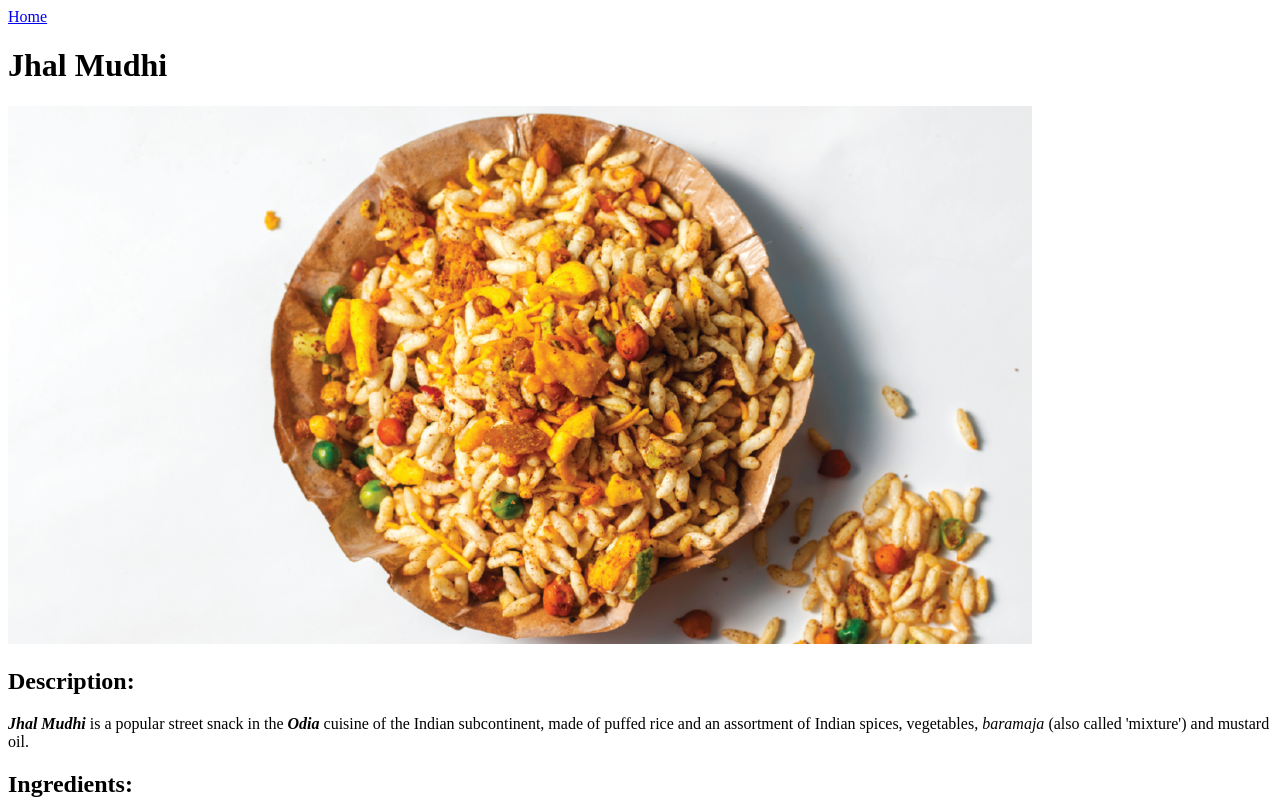
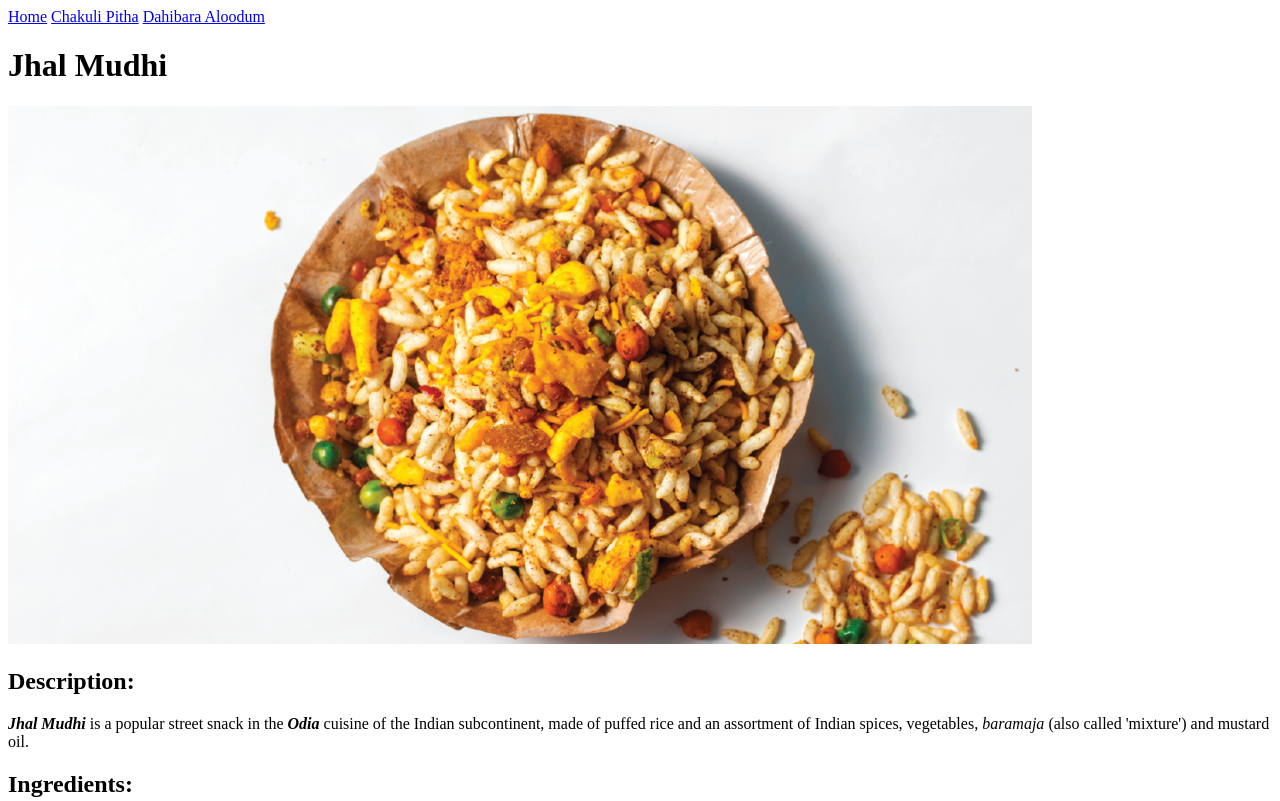
Before and after one commit to naestus/odin-recipes, a plain HTML site: page recipes/jhal-mudhi.html in a window 1280 px wide. Shown: the top 801 px of the page. Drawn offline with Linux system fonts and the light colour scheme.

Commit message:
Link each recipe to the other

```diff
--- a/recipes/jhal-mudhi.html
+++ b/recipes/jhal-mudhi.html
@@ -7,6 +7,8 @@
 </head>
 <body>
     <a href="../index.html">Home</a>
+    <a href="../recipes/chakuli-pitha.html">Chakuli Pitha</a>
+    <a href="../recipes/dahibara-aloodum.html">Dahibara Aloodum</a>
     <h1>Jhal Mudhi</h1>
     <img src="../images/jhal-mudhi.png" alt="Image of the dish 'Jhal Mudhi'">
     <h2>Description:</h2>
```
Also changed, not shown: recipes/chakuli-pitha.html (+2 -0 lines), recipes/dahibara-aloodum.html (+2 -0 lines).
